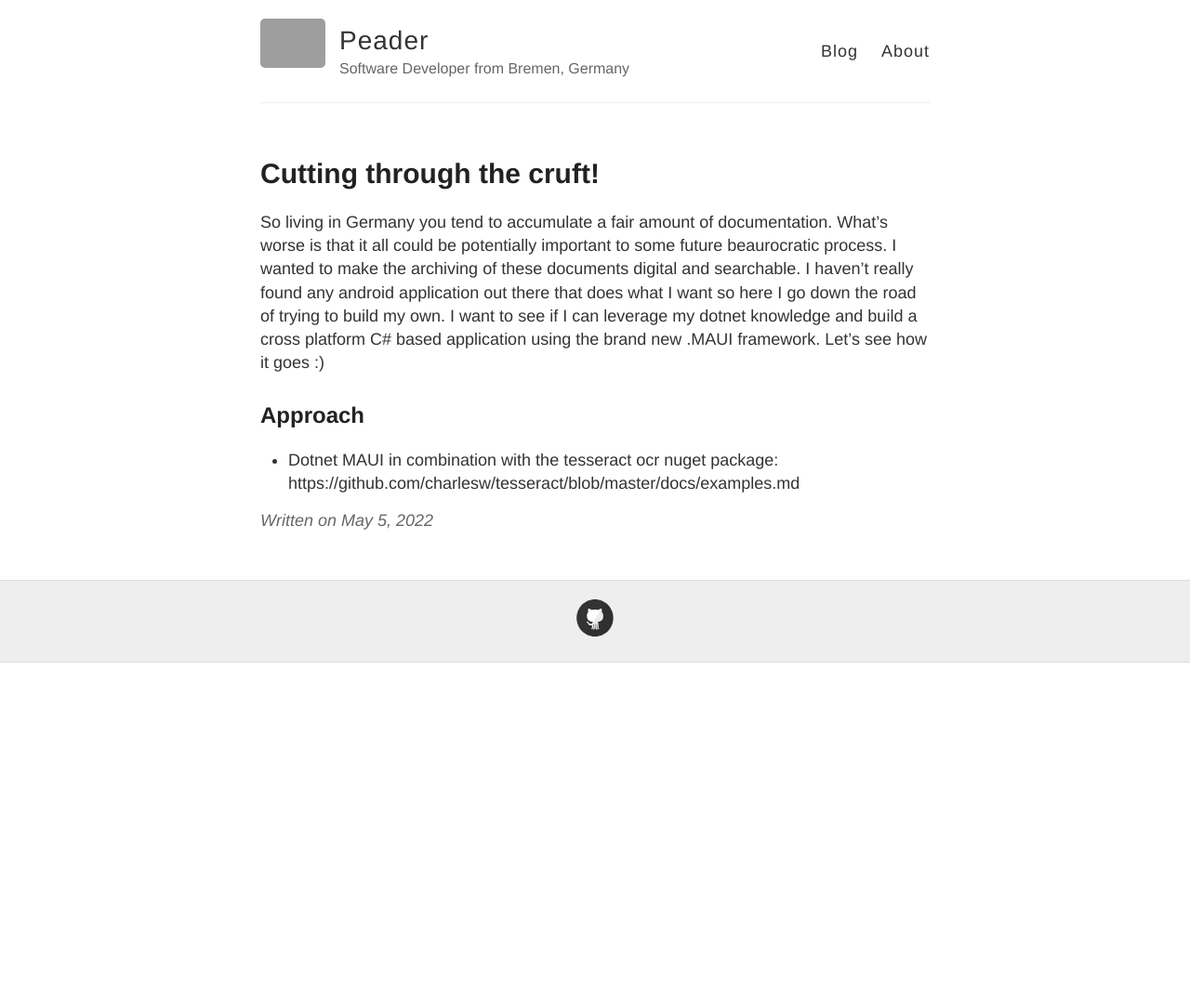
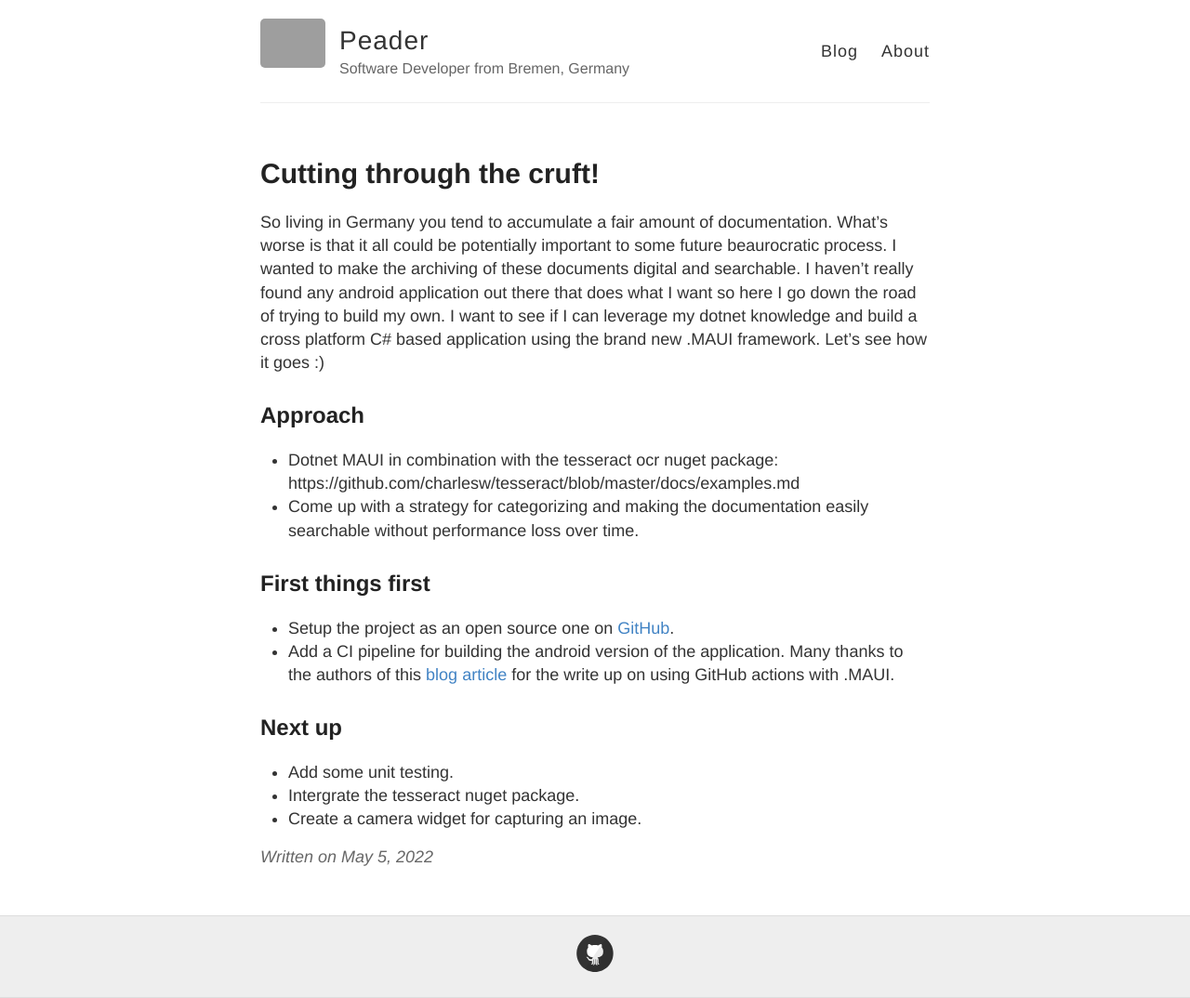
Before and after one commit to peader/PetesProjects, a Jekyll site: the page built from docs/_posts/2022-5-5-OCR-Based-Documentation-tool.md, in a window 1280 px wide. Shown: the whole page at 93% size. Built offline with Jekyll 4.4.1, drawn with Linux system fonts in a browser that asks for light colours; comment, search, counter and statistics services are not loaded; before the commit the page ends 900 px from its top, so only the background shows below that; grey boxes are pictures that could not be loaded.

Commit message:
add some more notes for post OCR-Based-Documentation-tool

```diff
--- a/docs/_posts/2022-5-5-OCR-Based-Documentation-tool.md
+++ b/docs/_posts/2022-5-5-OCR-Based-Documentation-tool.md
@@ -10,3 +10,13 @@ Let's see how it goes :)
 
 ## Approach
 - Dotnet MAUI in combination with the tesseract ocr nuget package: https://github.com/charlesw/tesseract/blob/master/docs/examples.md
+- Come up with a strategy for categorizing and making the documentation easily searchable without performance loss over time.
+
+## First things first
+- Setup the project as an open source one on [GitHub](https://github.com/peader/CruftBuster).
+- Add a CI pipeline for building the android version of the application. Many thanks to the authors of this [blog article](https://blog.taranissoftware.com/building-net-maui-apps-with-github-actions) for the write up on using GitHub actions with .MAUI.
+
+## Next up
+- Add some unit testing.
+- Intergrate the tesseract nuget package.
+- Create a camera widget for capturing an image.
```
